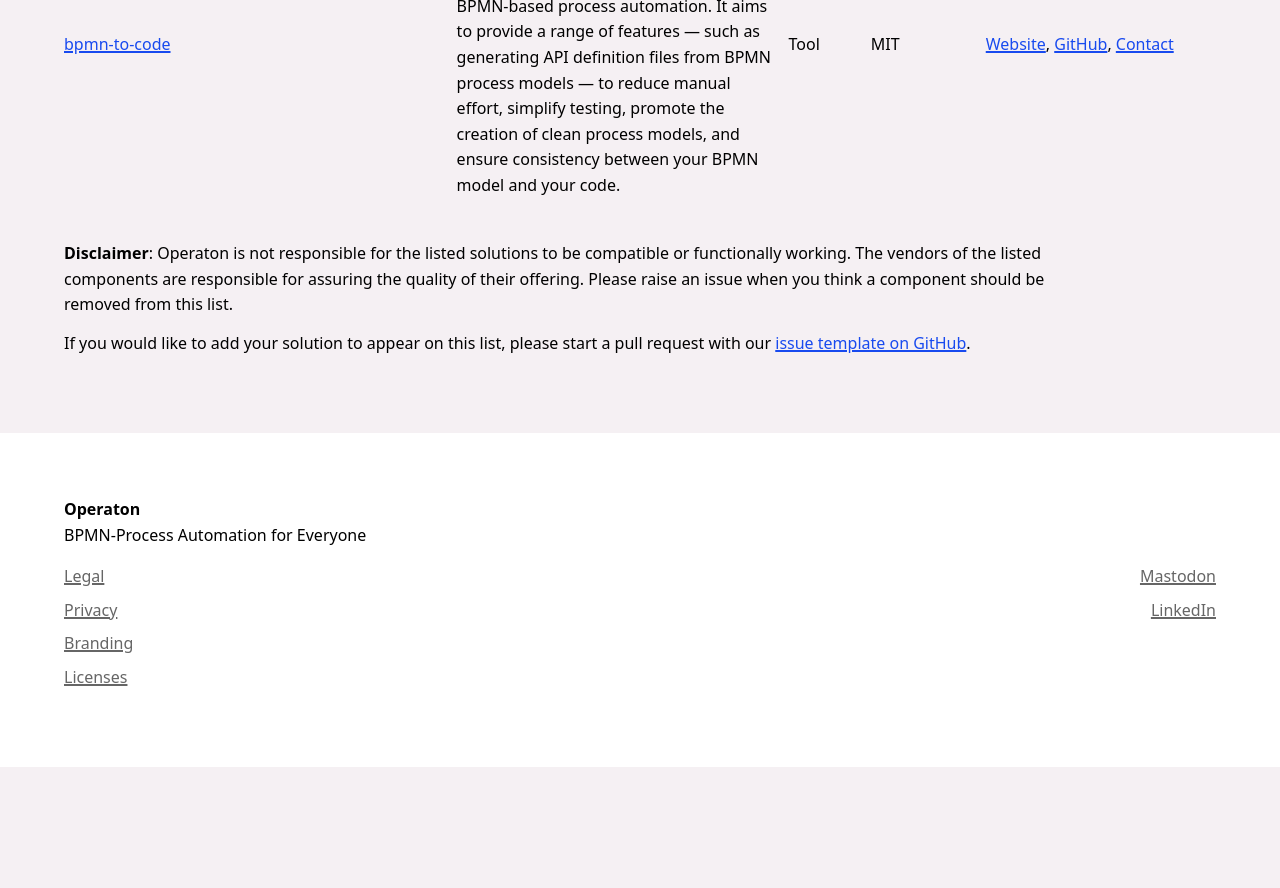
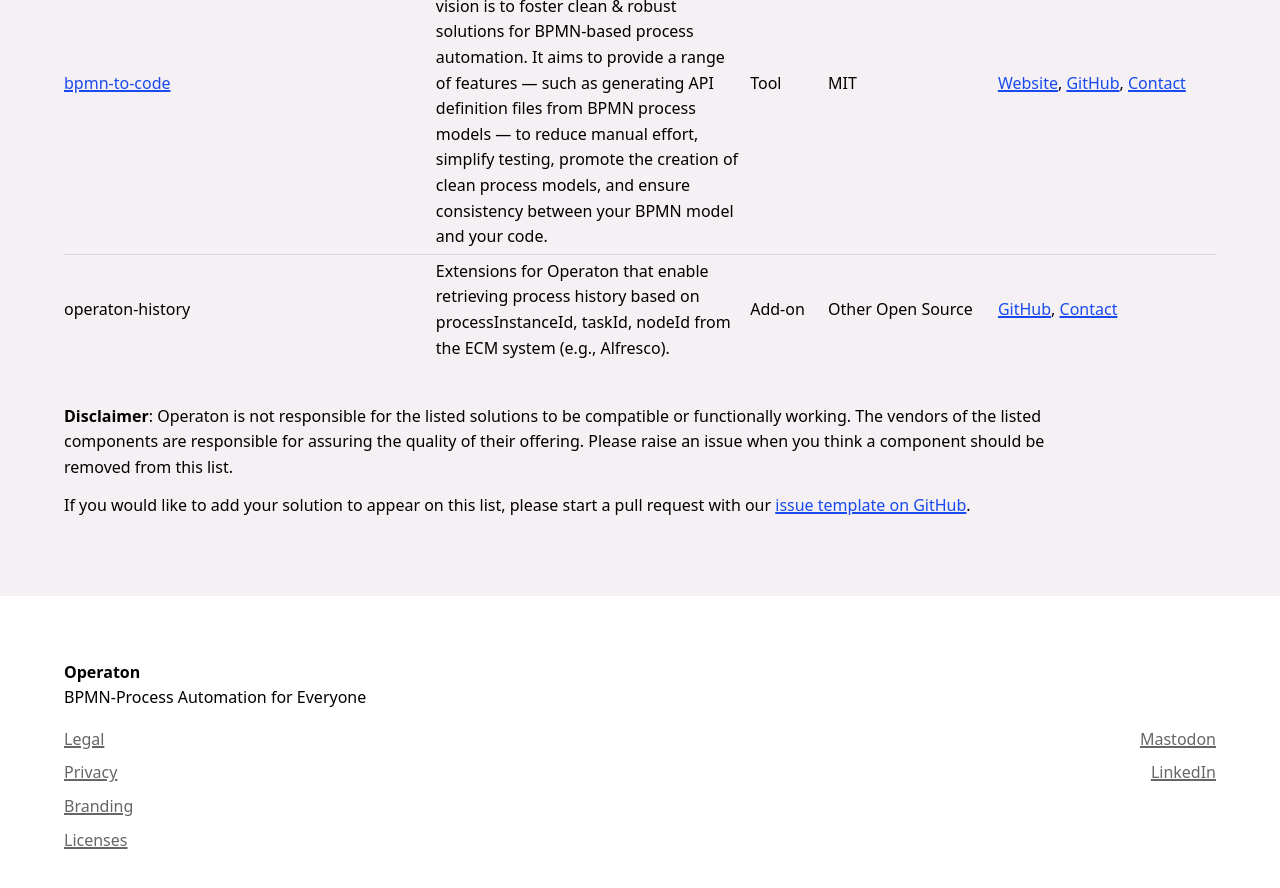
Before and after one commit to operaton/operaton.org, a Jekyll site: the page built from hub.html, in a window 1280 px wide and 900 px high, scrolled down 1703 px. Shown: the top 888 px of the window. Built offline with Jekyll 4.4.1, drawn with Linux system fonts in a browser that asks for light colours; before the commit the page ends 2470 px from its top, so only the background shows below that.

Commit message:
feat(hub): Add operaton-history to Hub (#91)
---------

Co-authored-by: copilot-swe-agent[bot] <198982749+Copilot@users.noreply.github.com>
Co-authored-by: kthoms <265597+kthoms@users.noreply.github.com>

```diff
--- a/_data/hub-items.yml
+++ b/_data/hub-items.yml
@@ -120,6 +120,17 @@
     - label: Contact
       url: "info@champa-bpmn.com"
 
+- name: operaton-history
+  description: >-
+    Extensions for Operaton that enable retrieving process history based on processInstanceId, taskId, nodeId from the ECM system (e.g., Alfresco).
+  type: 2
+  license: 8
+  links:
+    - label: GitHub
+      url: https://github.com/BeOne-PL/lib-operaton-history
+    - label: Contact
+      url: "radoslaw.burdzinski@beone.pl"
+
 - name: Camunda Health Monitor & AI/ML Analytics
   description: >-
     The single pane of glass for your entire Camunda 7 based process landscape. Transform business processes with AI-powered analytics, real-time monitoring, and intelligent optimization.
```
